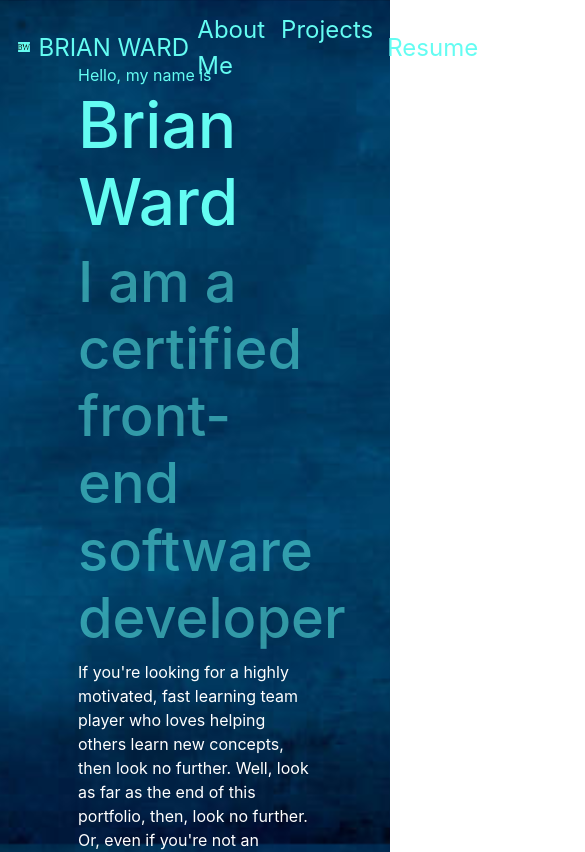
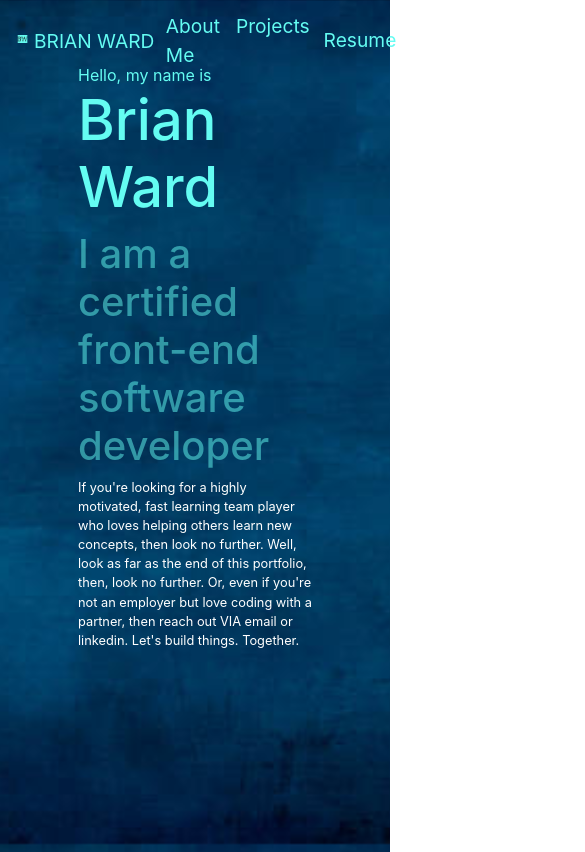
Before and after one commit to Bwardstories/portfolio, a React (Create React App) app: page / in a window 390 px wide. Shown: the top 852 px of the page, 585 px wide, since content can reach past the window. Built offline with nearby package versions, Linux system fonts and the light colour scheme.

Commit message:
made slightly responsive

```diff
--- a/src/App.css
+++ b/src/App.css
@@ -24,3 +24,43 @@
   --color5: #1e2c25;
   --color4alt: rgba(100, 252, 242, 0.5);
 }
+
+@media (max-width: 1440px) {
+  #root {
+    background-color: black;
+  }
+  .myName,
+  .textContainer h1,
+  .projectSectionHeader {
+    font-size: 3.5rem;
+  }
+  .projectTitle {
+    font-size: 3rem;
+  }
+  .briefIntro {
+    font-size: 2.5rem;
+  }
+  .introText,
+  .aboutMeMainText,
+  .skillsList,
+  .descriptionContainer {
+    font-size: 0.8rem;
+  }
+  .logoName {
+    font-size: 1rem;
+  }
+  .descriptionContainer {
+    width: 130%;
+  }
+  .rightEnd {
+    left: -50%;
+  }
+  .skillList li,
+  .evenSkillList li {
+    font-size: 0.8rem;
+  }
+  .projectImageContainer {
+    width: 500px;
+    height: 295px;
+  }
+}
--- a/src/components/header/Header.css
+++ b/src/components/header/Header.css
@@ -45,32 +45,6 @@
   text-decoration: none;
 }
 
-/* button {
-  border: none;
-  text-decoration: none;
-  background: transparent;
-  color: var(--color4);
-  cursor: pointer;
-  text-align: center;
-  transition: background 250ms ease-in-out, transform 150ms ease;
-  -webkit-appearance: none;
-  -moz-appearance: none;
-}
-
-button:hover,
-button:focus {
-  background: transparent;
-}
-
-button:focus {
-  outline: 1px solid #fff;
-  outline-offset: -4px;
-}
-
-button:active {
-  transform: scale(0.99);
-} */
-
 button {
   background: transparent;
   border: none;
@@ -84,3 +58,15 @@ button:hover {
 button:focus {
   color: rgb(250, 250, 250);
 }
+
+@media (max-width: 1440px) {
+  .logoName {
+    font-size: 1.2rem;
+  }
+  .navbar-nav {
+    font-size: 1.2rem;
+  }
+  .headerLinks {
+    padding-right: 0;
+  }
+}
--- a/src/components/project/Project.css
+++ b/src/components/project/Project.css
@@ -13,8 +13,8 @@
   height: 340px;
   background-size: cover;
   margin-top: 10%;
-  background-color: var(--color4alt);
-  background-blend-mode: color-burn;
+  background-color: rgba(255, 0, 0, 0.3);
+  background-blend-mode: darken;
   transition: all 0.5s ease-in-out;
 }
 
--- a/src/components/project/Project.js
+++ b/src/components/project/Project.js
@@ -54,8 +54,8 @@ export default function Project(props) {
         <h2 className="projectTitle">{project.title}</h2>
         <div
           className={classnames("infoContainer", {
-            "rightStart": currentProjectLocation >= 500,
-            "rightEnd": currentProjectLocation < 500,
+            "rightStart": currentProjectLocation >= 300,
+            "rightEnd": currentProjectLocation < 300,
           })}>
           <div className="descriptionContainer">{project.description}</div>
           <ul className="skillList">
--- a/src/components/projectSection/ProjectSection.js
+++ b/src/components/projectSection/ProjectSection.js
@@ -34,10 +34,10 @@ export default function ProjectSection() {
     setOffsetY(prevValue => (prevValue = window.pageYOffset));
   };
   const toggleVisible = () => {
-    if (offsetY > 900) {
+    if (offsetY > 800) {
       setIsVisible(prevValue => (prevValue = true));
     }
-    if (offsetY <= 900) {
+    if (offsetY <= 800) {
       setIsVisible(false);
     }
   };
--- a/src/views/home/Home.css
+++ b/src/views/home/Home.css
@@ -2,3 +2,8 @@
   width: 60%;
   margin: auto;
 }
+
+@media (max-width: 1440px) {
+  .mainContainer {
+  }
+}
```
